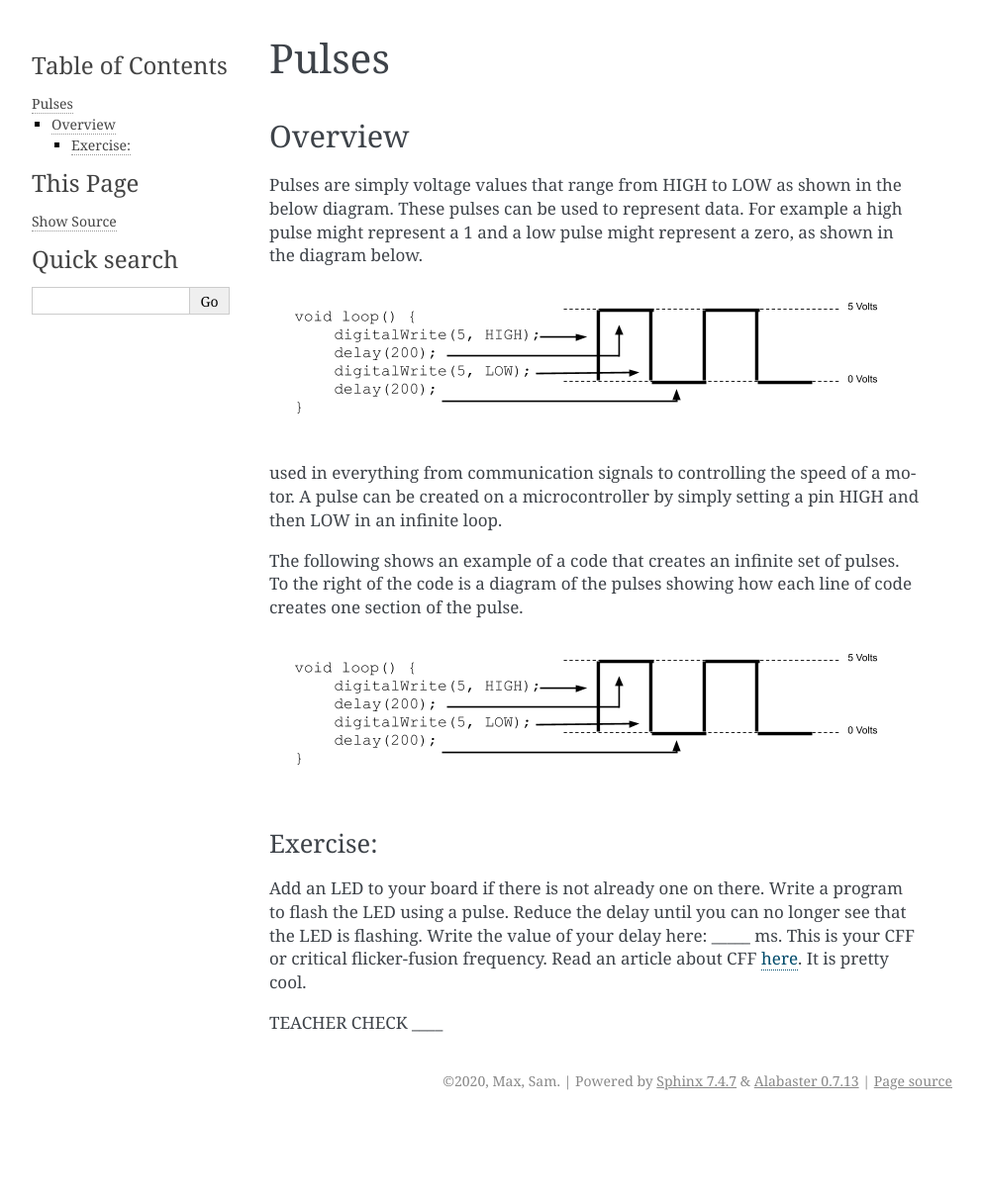
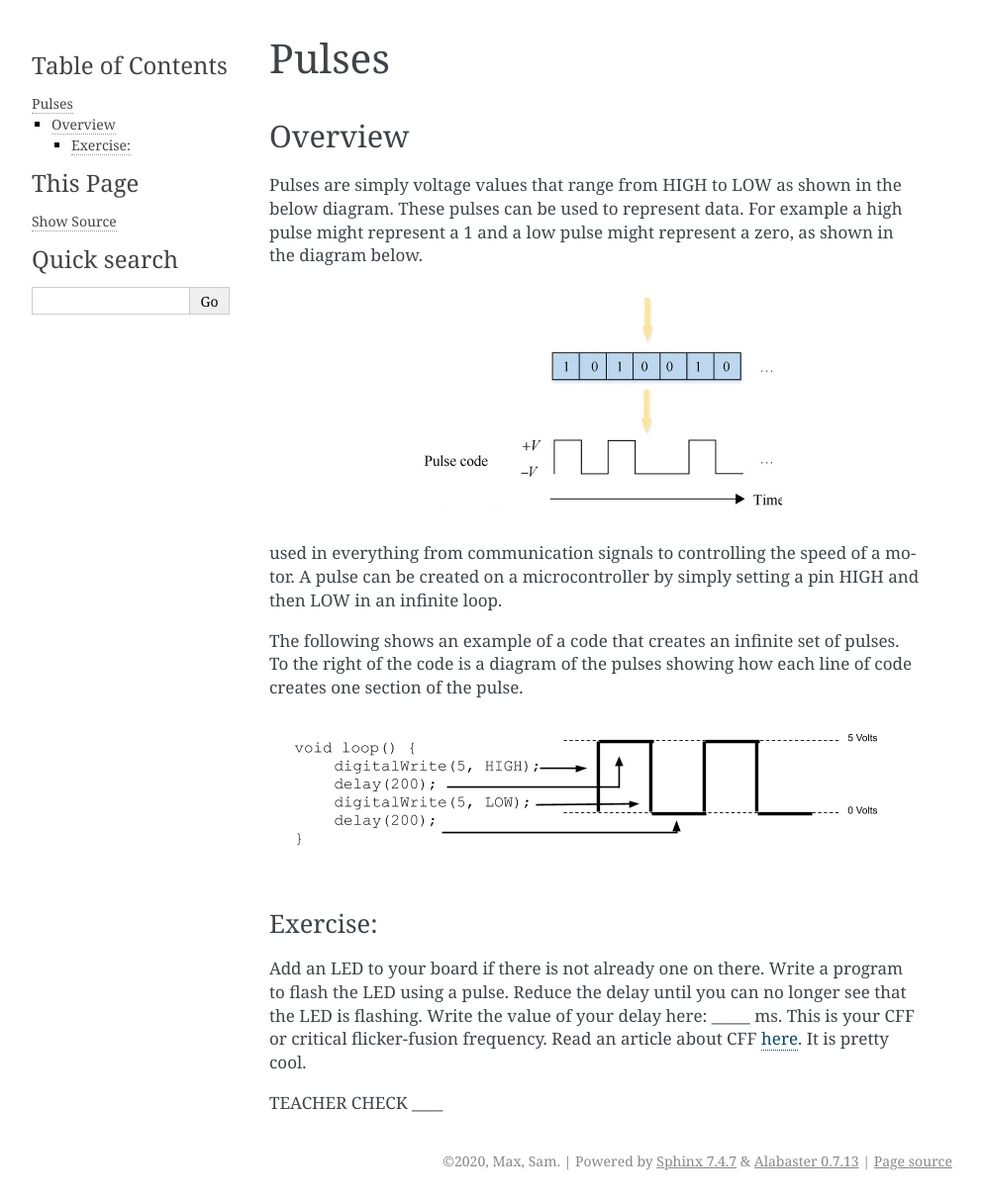
Before and after one commit to maxtkc/mvths-wiki, a Sphinx documentation site: the page built from docs/024-pulses.rst, in a window 1280 px wide. Shown: the whole page at 99% size, without its empty margins (148-1141 px from the left). Built offline with Sphinx 7.4.7, drawn with Linux system fonts in a browser that asks for light colours; before the commit the page ends 1132 px from its top, so only the background shows below that.

Commit message:
Update 024-pulses.rst

```diff
--- a/docs/024-pulses.rst
+++ b/docs/024-pulses.rst
@@ -7,7 +7,7 @@ Overview
 Pulses are simply voltage values that range from HIGH to LOW as shown in the below diagram. These pulses can be used to represent data. For
 example a high pulse might represent a 1 and a low pulse might represent a zero, as shown in the diagram below.
 
-.. figure:: images/image80.png
+.. figure:: images/pulses.png
    :alt:
 
 used in everything from communication signals to controlling
```
